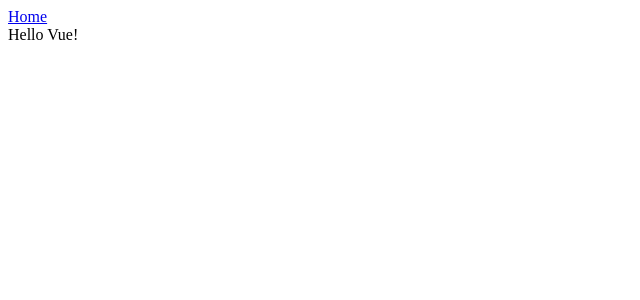
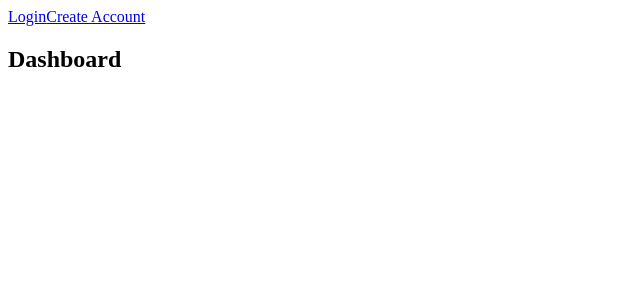
Before and after one commit to swastik-lanjewar/socialNetwork, a Vue app in the folder client/: page / in a window 1280 px wide. Shown: the top 300 px of the page, without its empty margins (0-640 px from the left). Built offline with nearby package versions, Linux system fonts and the light colour scheme.

Commit message:
Added: Basic login create account route added

```diff
--- a/client/src/App.vue
+++ b/client/src/App.vue
@@ -1,8 +1,11 @@
 <template>
+<div>
   <nav>
-    <router-link to="/">Home</router-link>
+    <router-link to="/login">Login</router-link>
+    <router-link to="/create-account">Create Account</router-link>
   </nav>
   <router-view/>
+</div>
 </template>
 
 <style>
--- a/client/src/router/index.js
+++ b/client/src/router/index.js
@@ -1,12 +1,22 @@
 import { createRouter, createWebHistory } from 'vue-router'
-import HomeView from '../views/HomeView.vue'
+import HomeView from '../views/DashboardView.vue'
 
 const routes = [
   {
     path: '/',
-    name: 'home',
+    name: 'DashboardView',
     component: HomeView
   },
+  {
+    path: '/login',
+    name: 'LoginView',
+    component: () => import('../views/LoginView.vue')
+  },
+  {
+    path: '/create-account',
+    name: 'CreateAccountView',
+    component: () => import('../views/CreateAccountView.vue')
+  }
 ]
 
 const router = createRouter({
--- /dev/null
+++ b/client/src/views/CreateAccountView.vue
@@ -0,0 +1,14 @@
+<template>
+  <h2>Create Account</h2>
+</template>
+
+<script>
+export default {
+name:'DashboardView'
+
+}
+</script>
+
+<style>
+
+</style>
--- /dev/null
+++ b/client/src/views/DashboardView.vue
@@ -0,0 +1,14 @@
+<template>
+  <h2>Dashboard</h2>
+</template>
+
+<script>
+export default {
+name:'DashboardView'
+
+}
+</script>
+
+<style>
+
+</style>
--- a/client/src/views/HomeView.vue
+++ /dev/null
@@ -1,18 +0,0 @@
-<template>
-  <div>{{ message }}</div>
-</template>
-
-<script>
-export default {
-  name: 'HomeView',
-  data() {
-    return {
-      message: 'Hello Vue!'
-    }
-  }
-}
-</script>
-
-<style>
-
-</style>
--- /dev/null
+++ b/client/src/views/LoginView.vue
@@ -0,0 +1,14 @@
+<template>
+  <h1>Login page</h1>
+</template>
+
+<script>
+export default {
+name:'DashboardView'
+
+}
+</script>
+
+<style>
+
+</style>
```
